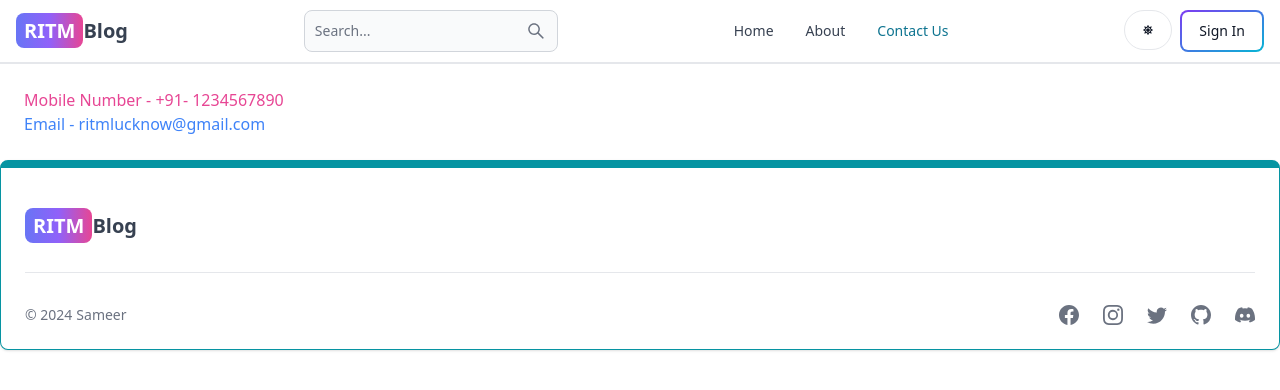
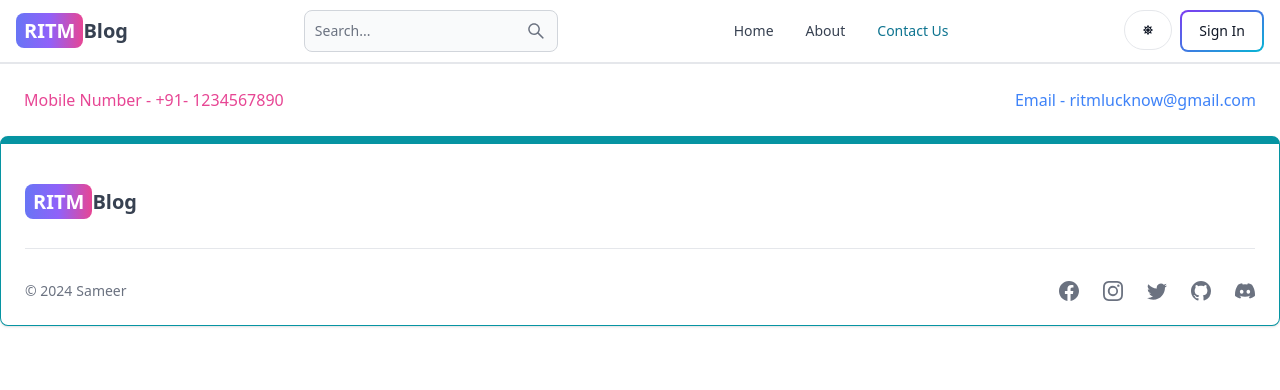
Before and after one commit to SAMEER563/InformMe, a React (Vite) app in the folder client/: page /contactus in a window 1280 px wide. Shown: the top 390 px of the page. Built offline with nearby package versions, Linux system fonts and the light colour scheme; no server answers.

Commit message:
contact us page change

```diff
--- a/client/src/pages/ContactUs.jsx
+++ b/client/src/pages/ContactUs.jsx
@@ -3,13 +3,14 @@
 export default function ContactUs() {
   return (
     <>
-   <div className="m-3 p-3">
+   <div className="m-3 p-3 flex flex-row gap-8 justify-between">
    <div className="text-pink-500 ">
       Mobile Number - +91- 1234567890
 
    </div>
    <div className="text-blue-500"> Email - ritmlucknow@gmail.com</div>
    </div>
+
    </>
   )
 }
```
